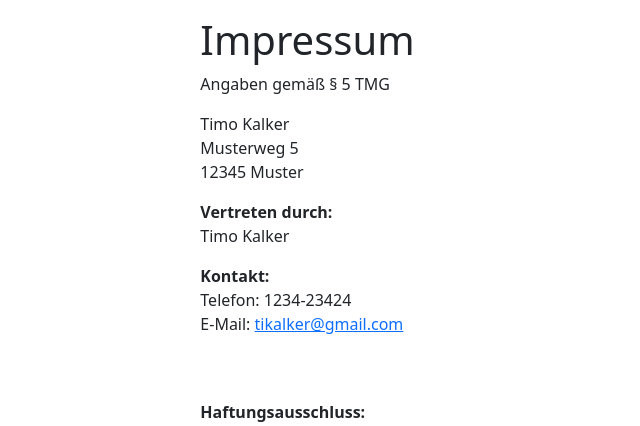
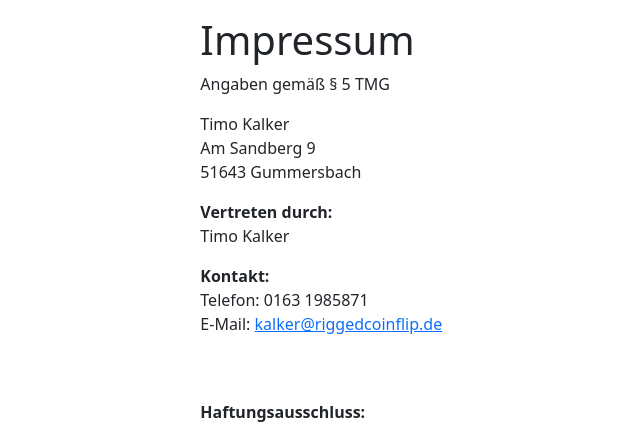
Before and after one commit to riggedCoinflip/mydjango, a Django app: page /legal/ in a window 1280 px wide. Shown: the part 56-482 px from the top of the page, without its empty margins (25-665 px from the left). Run offline with Django 3.2, Linux system fonts and the light colour scheme; some libraries are stand-ins or nearby versions.

Commit message:
fix impressum information and email

```diff
--- a/core/templates/core/footer.html
+++ b/core/templates/core/footer.html
@@ -20,7 +20,7 @@
         <a class="px-2" href="https://github.com/riggedCoinflip" target="_blank" role="button">
           <span class="fab fa-github fa-2x text-primary mr-2" id="social-github"></span>
         </a>
-        <a class="px-2" href="mailto:tikalker@gmail.com" target="_blank" class="" role="button">
+        <a class="px-2" href="mailto:kalker@riggedcoinflip.de" target="_blank" class="" role="button">
           <span class="fas fa-envelope-square fa-2x text-info mx-2"></span></a>
         </li>
       </div>
--- a/core/templates/legal/impressum.html
+++ b/core/templates/legal/impressum.html
@@ -9,16 +9,16 @@
     <p>Angaben gemäß § 5 TMG</p>
     <p><!-- TODO richtiger wohnort -->
       Timo Kalker<br>
-      Musterweg 5<br>
-      12345 Muster<br>
+      Am Sandberg 9<br>
+      51643 Gummersbach<br>
     </p>
     <p><strong>Vertreten durch: </strong><br>
       Timo Kalker<br>
     </p>
     <p>
       <strong>Kontakt:</strong><br>
-      Telefon: 1234-23424<br>
-      E-Mail: <a href='mailto:tikalker@gmail.com'>tikalker@gmail.com</a><br><br><br>
+      Telefon: 0163 1985871<br>
+      E-Mail: <a href='mailto:kalker@riggedcoinflip.de' target="_blank">kalker@riggedcoinflip.de</a><br><br><br>
     </p>
     <p>
       <strong>Haftungsausschluss:</strong><br><br>
```
